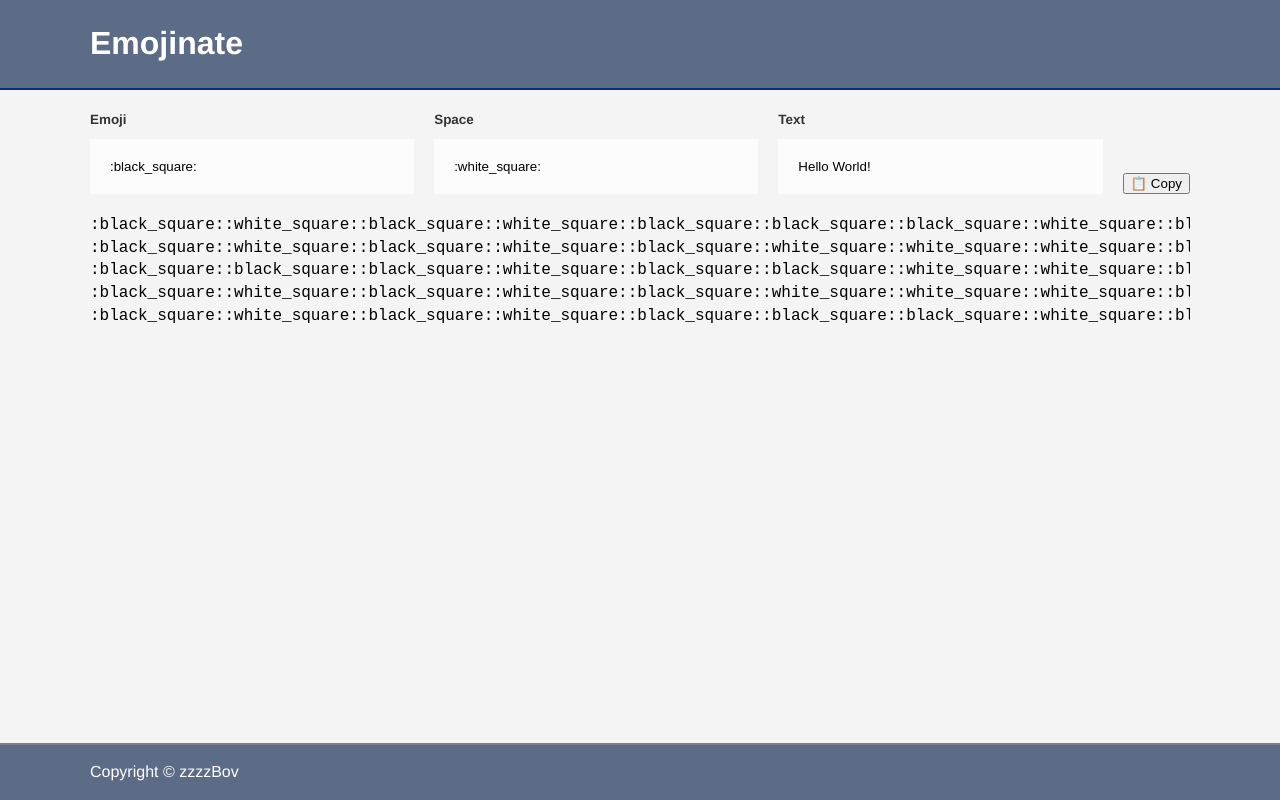
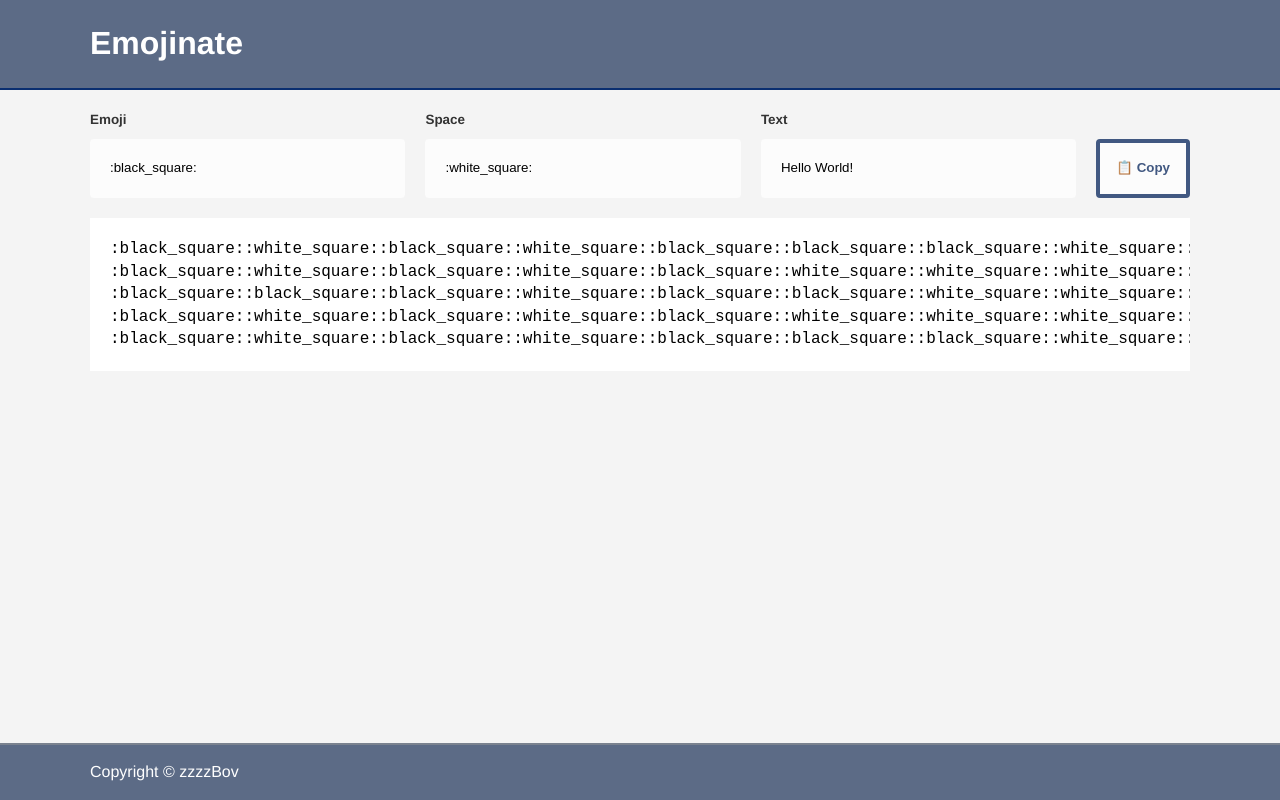
Before and after one commit to zzzzBov/emojinate, a React (Create React App) app: page / in a window 1280 px wide. Built offline with nearby package versions, Linux system fonts and the light colour scheme.

Commit message:
more styles
style the output
style the copy button

```diff
--- a/src/scss/components/_EmojinateForm.scss
+++ b/src/scss/components/_EmojinateForm.scss
@@ -7,20 +7,20 @@
     "emoji "
     "space "
     "text  "
-    "copy  "
+    "submit"
   /  1fr   ;
 
   @include media(sm) {
     grid-template:
       "emoji  space "
-      "text   copy  "
+      "text   submit"
     /  1fr    1fr   ;
   }
 
   @include media(md) {
     grid-template:
-      "emoji  space  text   copy  "
-    /  1fr    1fr    1fr    auto;
+      "emoji space text submit"
+    /  1fr   1fr   1fr  auto  ;
   }
 
   &_emoji {
@@ -35,12 +35,7 @@
     grid-area: text;
   }
 
-  &_output {
-    grid-area: output;
-  }
-
-  &_copy {
-    grid-area: copy;
-    justify-self: flex-start;
+  &_submit {
+    grid-area: submit;
   }
 }
--- a/src/scss/components/_Output.scss
+++ b/src/scss/components/_Output.scss
@@ -1,5 +1,7 @@
 .Output {
+  background-color: $white;
   grid-column: normal;
   margin: 0;
   overflow: auto;
+  padding: 2rem;
 }
--- a/src/scss/core/_forms.scss
+++ b/src/scss/core/_forms.scss
@@ -1,6 +1,8 @@
 input {
   background-color: $grayFC;
   border: none;
+  border-radius: 0.4rem;
+  line-height: inherit;
   padding: 2rem;
 
   &:focus {
@@ -9,3 +11,26 @@ input {
     outline: none;
   }
 }
+
+button {
+  background-color: $grayFC;
+  border: 0.4rem solid $blueC;
+  border-radius: 0.4rem;
+  color: $blueC;
+  font-weight: bold;
+  line-height: inherit;
+  padding: 1.6rem;
+
+  &:hover,
+  &:focus {
+    background-color: $white;
+    border-color: $blueD;
+    border-bottom-width: 0.5rem;
+    border-top-width: 0.3rem;
+    outline: none;
+  }
+
+  &:active {
+    border-width: 0.4rem;
+  }
+}
```
